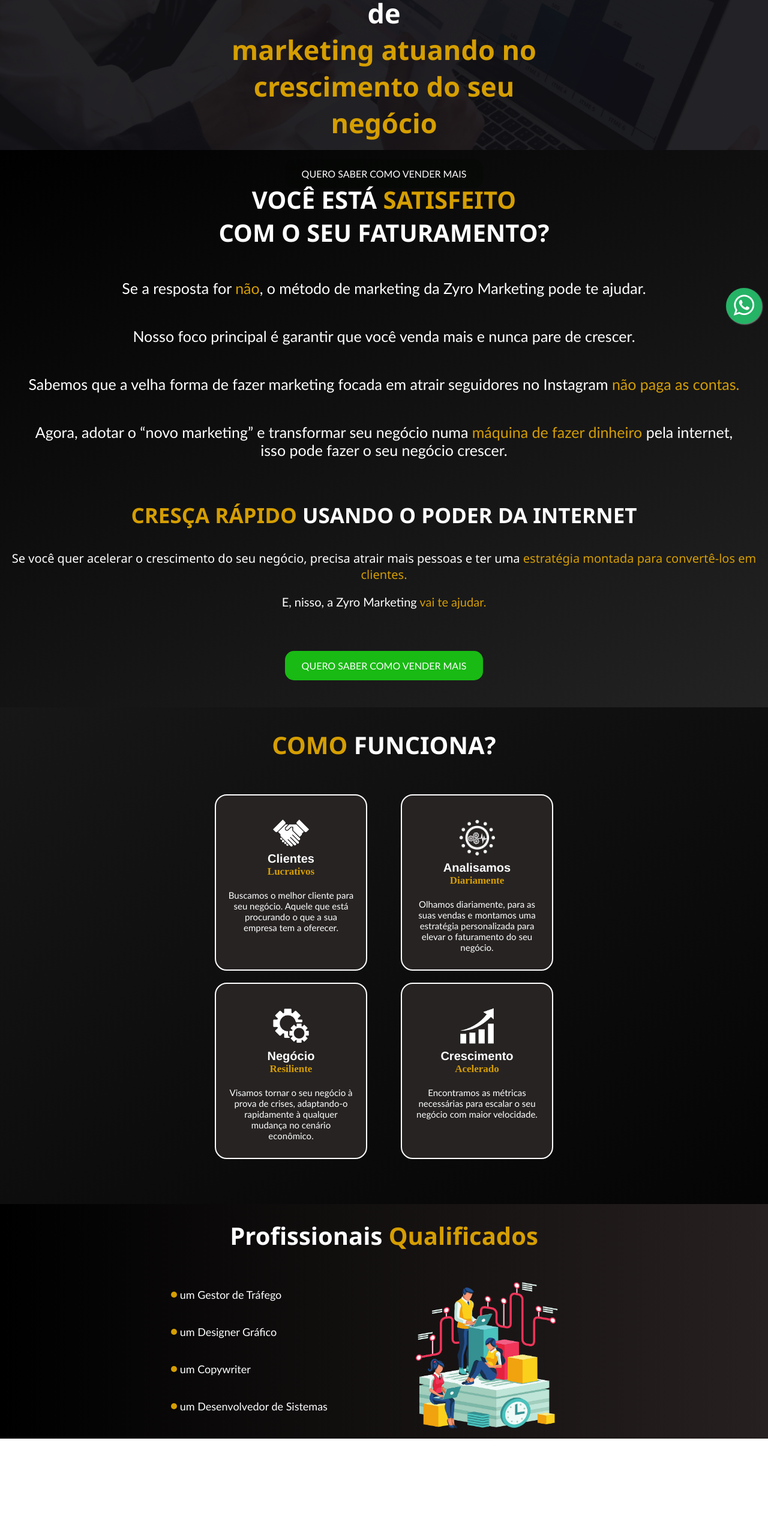
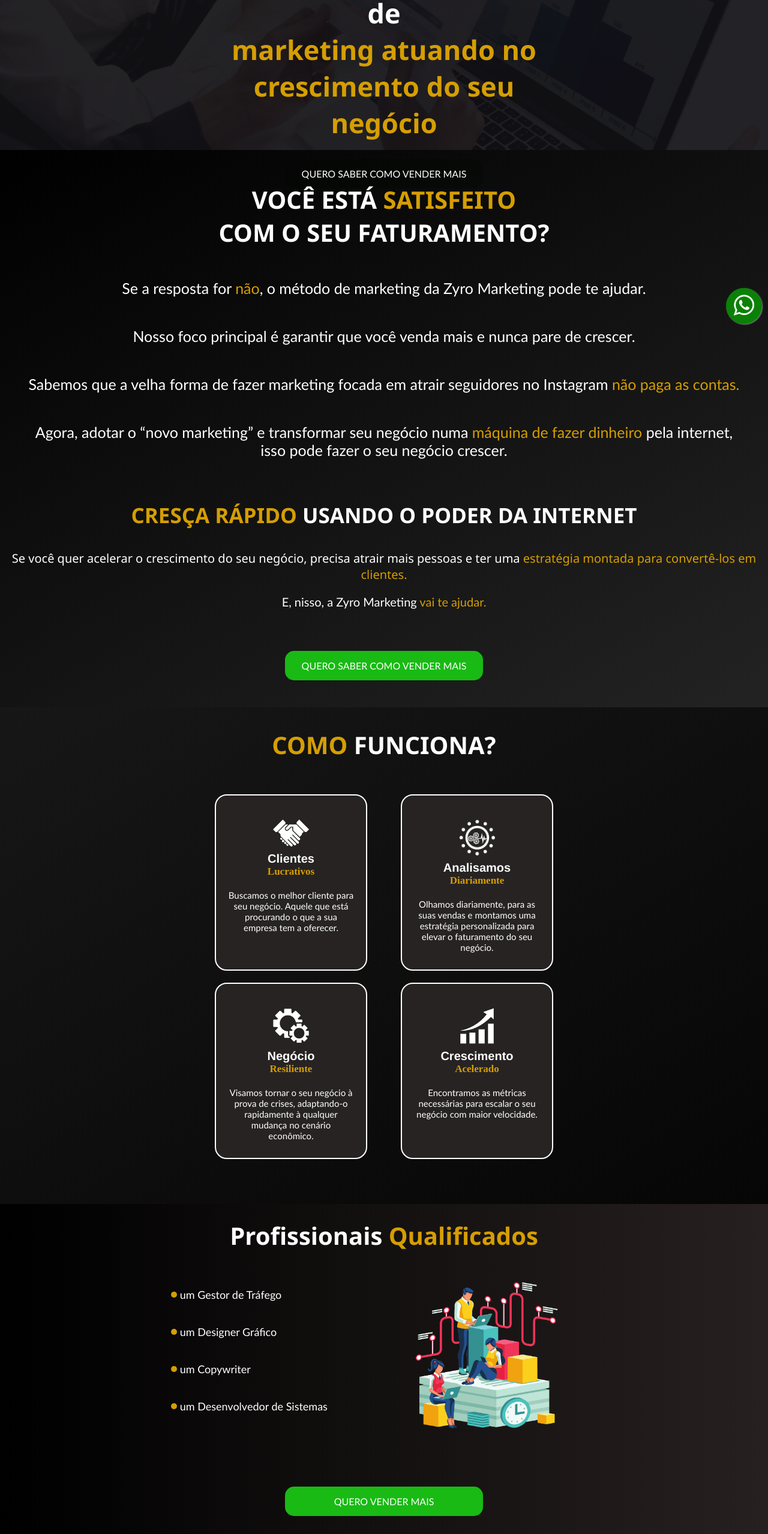
Before and after one commit to Wallaceleandr0/zyro-marketingg, a plain HTML site: page index.html in a window 1280 px wide. Shown: the part 240-2797 px from the top of the page at 60% size. Drawn offline with Linux system fonts and the light colour scheme.

Commit message:
botoes verder mais whats cor mudada

```diff
--- a/index.html
+++ b/index.html
@@ -88,6 +88,7 @@
                         <img src="img/people-5579977_1280.webp" alt="dinheiro marketing">
                     </ul>
                 </div>
+                <div class="div-padding-botao"><a href="#" id="botao-verde">QUERO VENDER MAIS</a></div>
             </div>
     </section>
 </body>
--- a/style.css
+++ b/style.css
@@ -9,7 +9,7 @@
     height: 60px;
     bottom: 20px;
     right: 10px;
-    background-color: #25b366;
+    background-color: #0a8106;
     color: #fff;
     border-radius: 50px;
     text-align: center;
@@ -124,6 +124,10 @@ header img {
     transform: scale(1.08);
     color: #fff;
     background-color: #0a8106;
+}
+
+.div-padding-botao {
+    padding: 10px;
 }
 
 #red-top {
```
